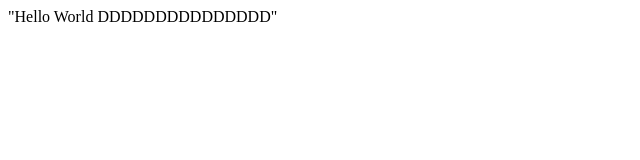
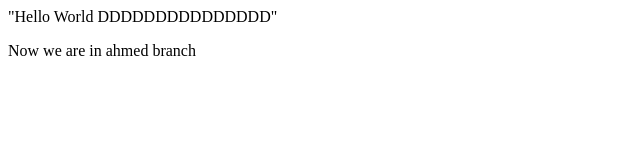
Before and after one commit to Ahmed24438484/second_in_reality_but_first_for_me_XD, a plain HTML site: page index.html in a window 1280 px wide. Shown: the whole page, without its empty margins (0-640 px from the left). Drawn offline with Linux system fonts and the light colour scheme.

Commit message:
now first update in Ahmed's branch

```diff
--- a/index.html
+++ b/index.html
@@ -2,6 +2,8 @@
 
 <body>
     <p>"Hello World DDDDDDDDDDDDDDD"</p>
+    <p>Now we are in ahmed branch</p>
+
 </body>
 
 </html>
```
